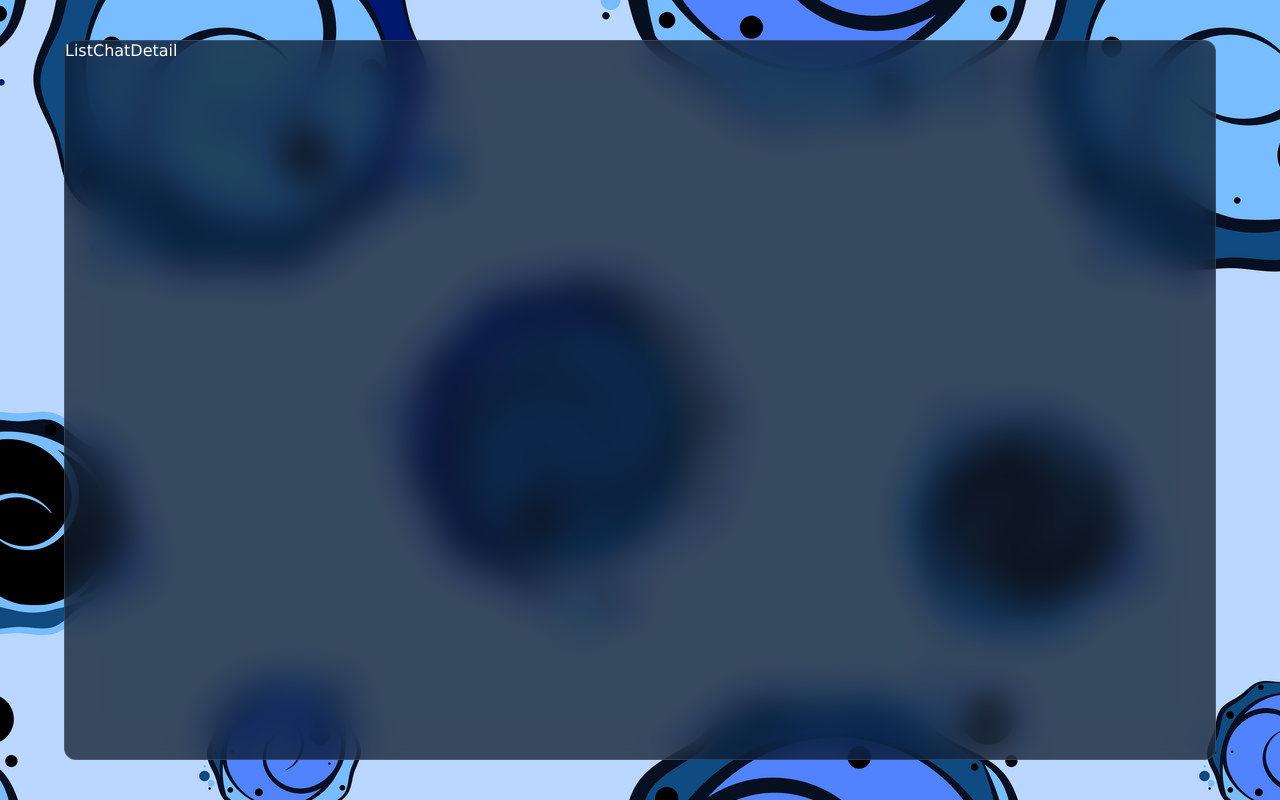
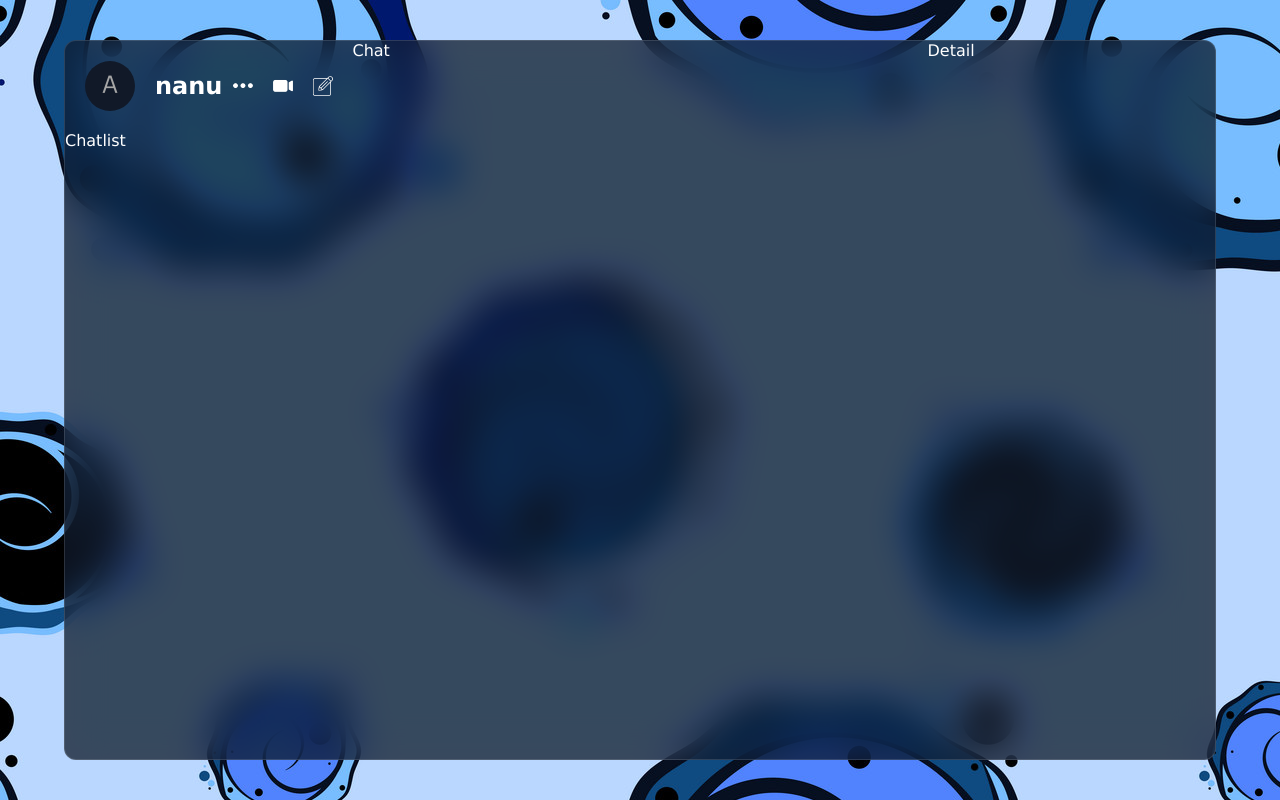
Before and after one commit to Yashwanth-Gowda-BK/Chat_App, a React (Vite) app: page / in a window 1280 px wide. Built offline with nearby package versions, Linux system fonts and the light colour scheme.

Commit message:
user and list components

```diff
--- a/src/components/chat/Chat.jsx
+++ b/src/components/chat/Chat.jsx
@@ -1,7 +1,7 @@
 import "./chat.css";
 
 const Chat = () => {
-  return <div className="">Chat</div>;
+  return <div className="chat">Chat</div>;
 };
 
 export default Chat;
--- a/src/components/chat/chat.css
+++ b/src/components/chat/chat.css
@@ -0,0 +1,3 @@
+.chat{
+    flex: 2;
+}
--- a/src/components/detail/Detail.jsx
+++ b/src/components/detail/Detail.jsx
@@ -1,7 +1,7 @@
 import "./detail.css";
 
 const Detail = () => {
-  return <div className="">Detail</div>;
+  return <div className="detail">Detail</div>;
 };
 
 export default Detail;
--- a/src/components/detail/detail.css
+++ b/src/components/detail/detail.css
@@ -0,0 +1,3 @@
+.detail{
+    flex: 1;
+}
--- a/src/components/list/List.jsx
+++ b/src/components/list/List.jsx
@@ -1,7 +1,12 @@
+import Chatlist from "./chatList/Chatlist";
 import "./list.css"
+import Userinfo from "./Userinfo/Userinfo";
 
 const List = () => {
-  return <div className="">List</div>;
+  return <div className="list">
+    <Userinfo/>
+    <Chatlist/>
+  </div>;
 };
 
 export default List;
--- /dev/null
+++ b/src/components/list/Userinfo/Userinfo.jsx
@@ -0,0 +1,17 @@
+import "./userInfo.css"
+
+const Userinfo = () => {
+  return <div className="userinfo">
+    <div className="user">
+        <img src="./avatar.png" alt="" />
+        <h2>nanu</h2>
+    </div>
+    <div className="icons">
+        <img src="./more.png" alt="" />
+        <img src="./video.png" alt="" />
+        <img src="./edit.png" alt="" />
+    </div>
+  </div>;
+};
+
+export default Userinfo;
--- /dev/null
+++ b/src/components/list/Userinfo/userInfo.css
@@ -0,0 +1,29 @@
+.userinfo {
+  padding: 20px;
+  display: flex;
+  align-items: center;
+  justify-content: space-between;
+
+  .user {
+    display: flex;
+    align-items: center;
+    gap: 20px;
+
+    img {
+      width: 50px;
+      height: 50px;
+      border-radius: 50%;
+      object-fit: cover;
+    }
+  }
+  .icons{
+    display: flex;
+    gap: 20px;
+
+    img{
+        width: 20px;
+        height: 20px;
+        cursor: pointer;
+    }
+  }
+}
--- /dev/null
+++ b/src/components/list/chatList/Chatlist.jsx
@@ -0,0 +1,7 @@
+import "./chatlist.css"
+
+const Chatlist = () => {
+  return <div className="chatlist">Chatlist</div>;
+};
+
+export default Chatlist;
--- a/src/components/list/list.css
+++ b/src/components/list/list.css
@@ -0,0 +1,3 @@
+.list{
+    flex: 1;
+}
```
Also changed, not shown: src/components/list/chatList/chatlist.css (added).
